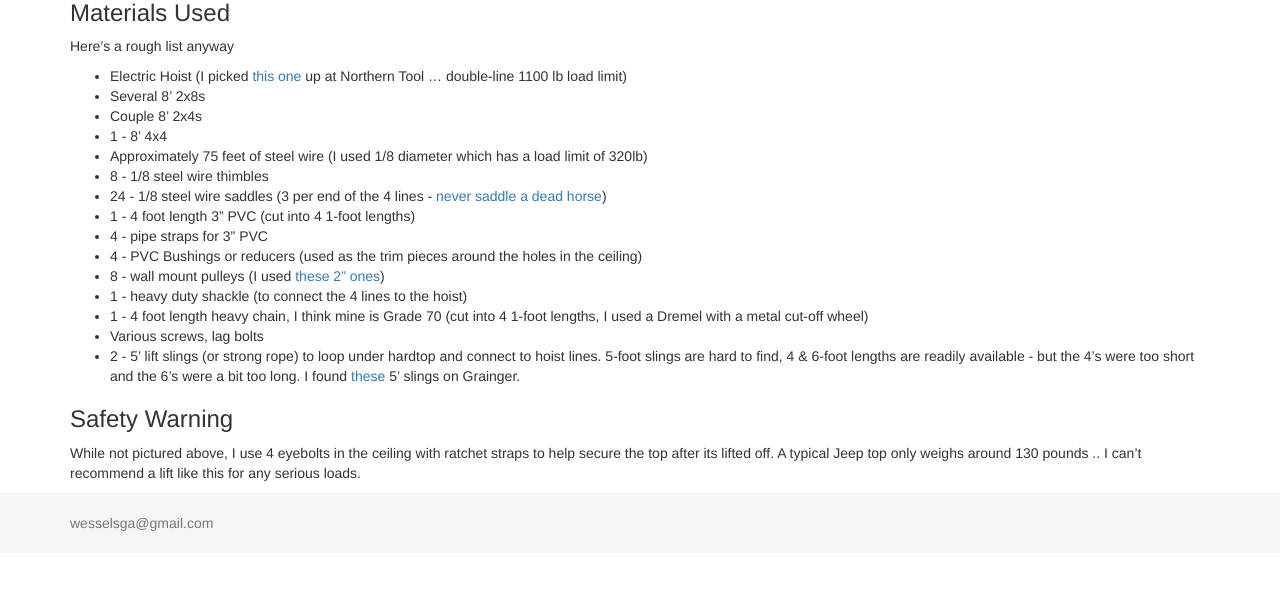
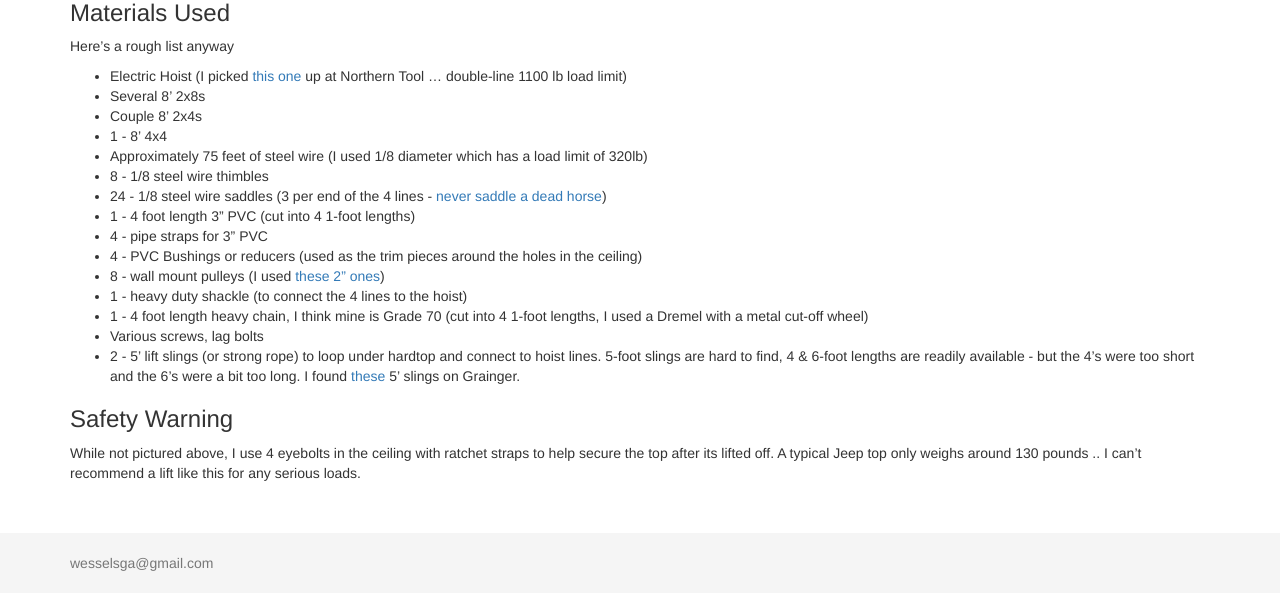
Before and after one commit to wesselsga/wesselsga.github.io, a Jekyll site: the page built from _posts/2015-06-01-jeep-lift.md, in a window 1280 px wide and 1400 px high, scrolled down 2507 px. Shown: the part 807-1400 px from the top of the window. Built offline with Jekyll 4.4.1, drawn with Linux system fonts in a browser that asks for light colours; before the commit the page ends 3867 px from its top, so only the background shows below that.

Commit message:
bootstrap

```diff
--- a/style/screen.css
+++ b/style/screen.css
@@ -23,7 +23,7 @@ body {
 /* Not required for template or sticky footer method. */
 
 body > .container {
-  padding: 60px 15px 0;
+  padding: 60px 15px 40px;
 }
 .container .text-muted {
   margin: 20px 0;
```
